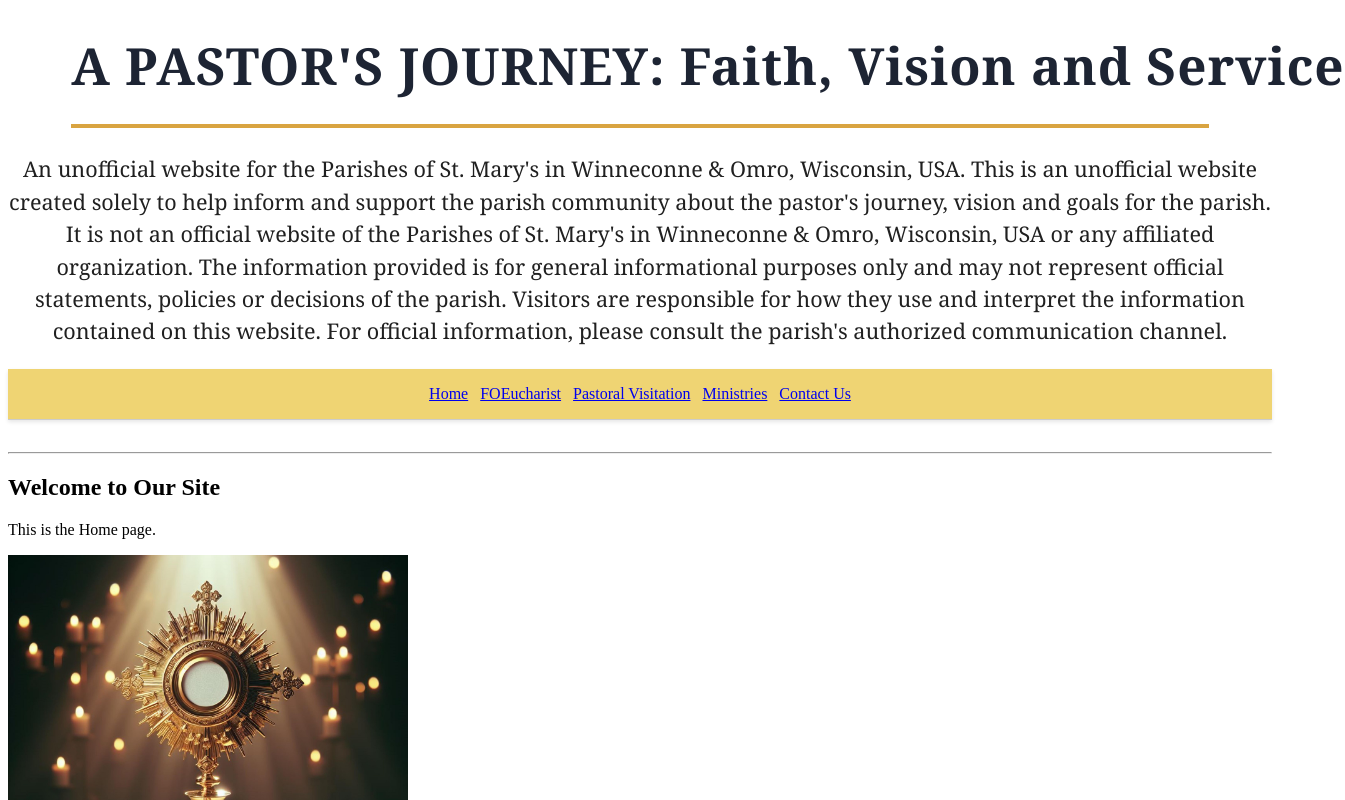
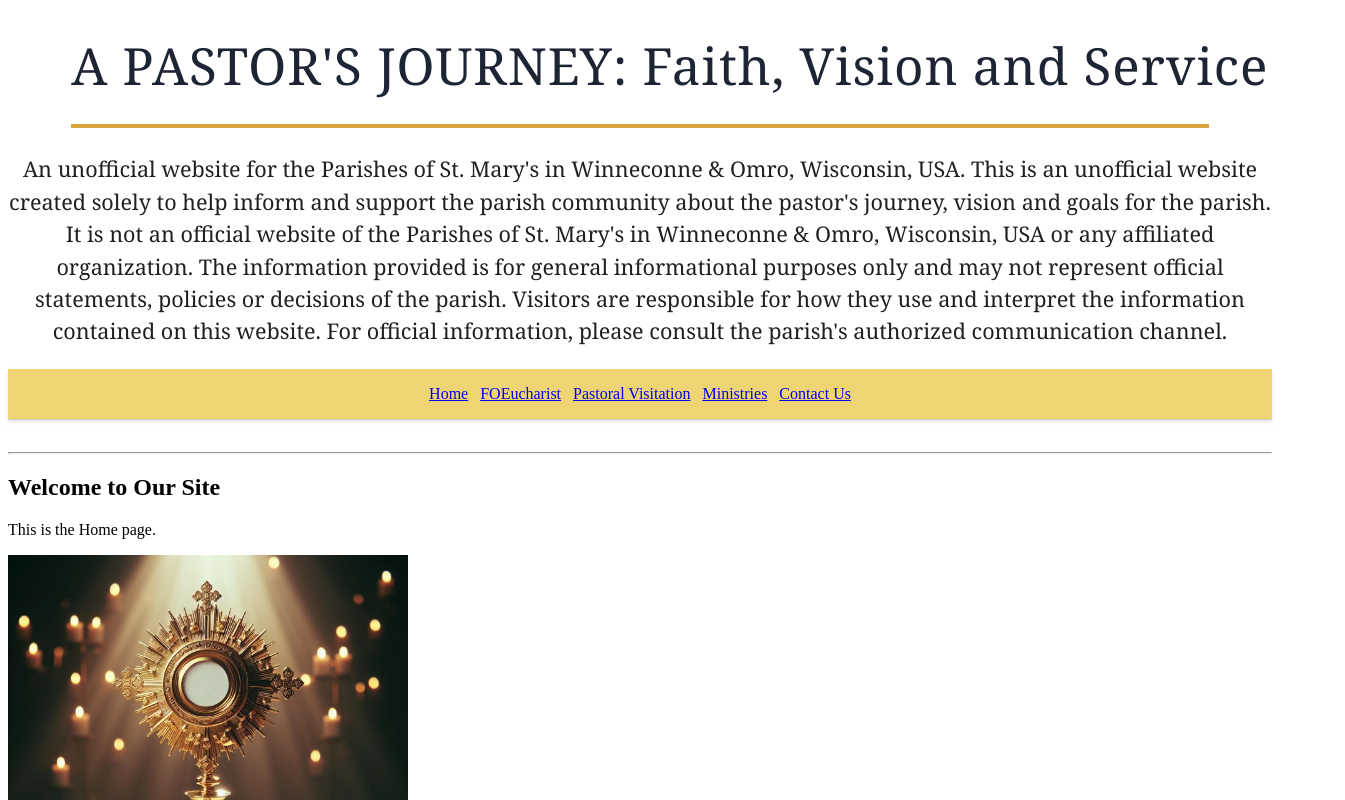
Before and after one commit to Obias090381/My-Website, a React (Vite) app in the folder Website/: page / in a window 1280 px wide. Shown: the top 800 px of the page, 1345 px wide, since content can reach past the window. Built offline with nearby package versions, Linux system fonts and the light colour scheme.

Commit message:
commit 1a2b3c4d5e6f7g8h9i0j

```diff
--- a/Website/src/index.css
+++ b/Website/src/index.css
@@ -13,7 +13,7 @@
   color: #1d2433;
   font-family: Georgia, "Times New Roman", serif;
   font-size: clamp(2rem, 4vw, 3.5rem);
-  font-weight: 600;
+  font-weight: 400;
   line-height: 1.2;
   letter-spacing: 1px;
   text-align: center;
```
